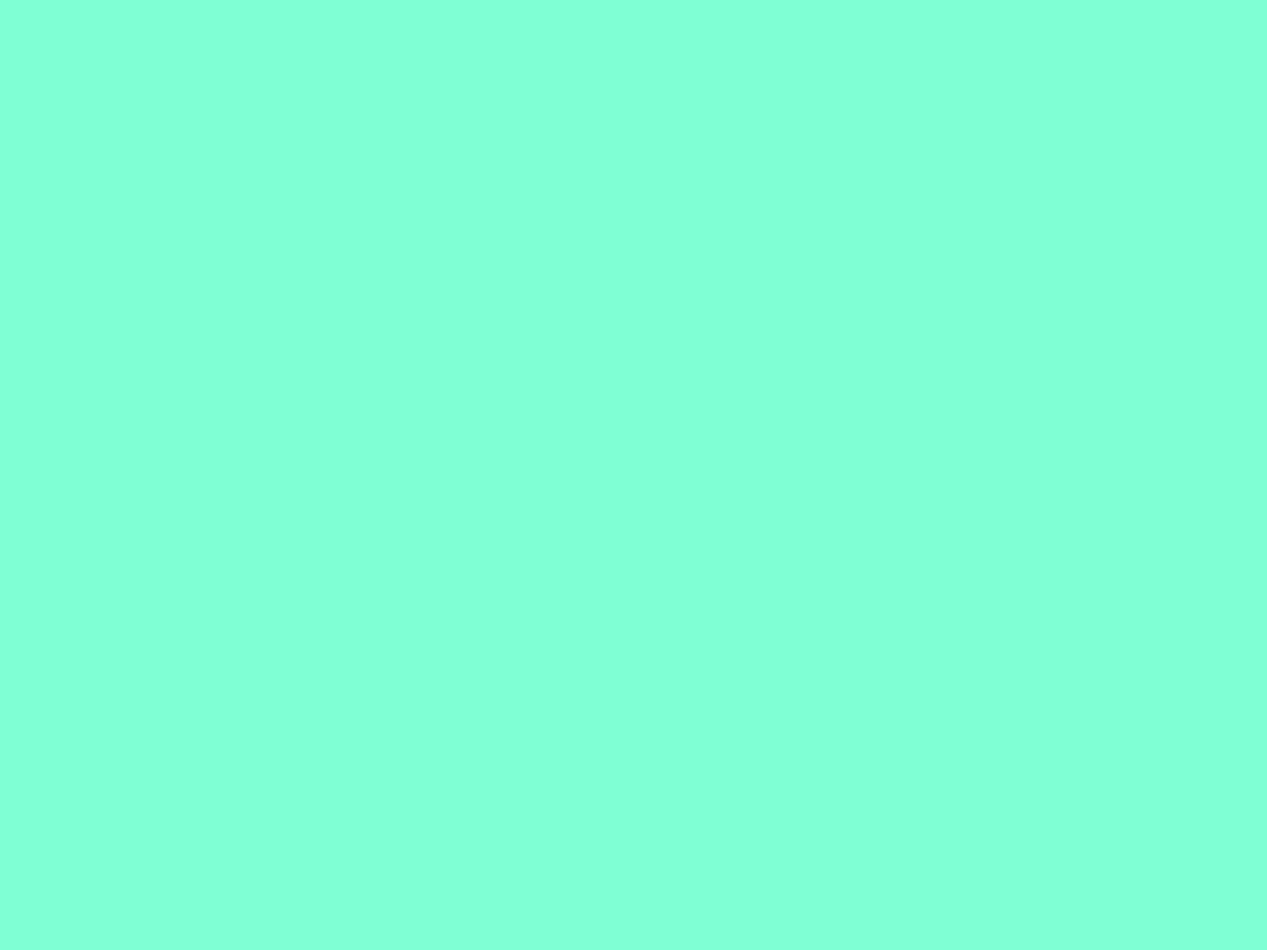
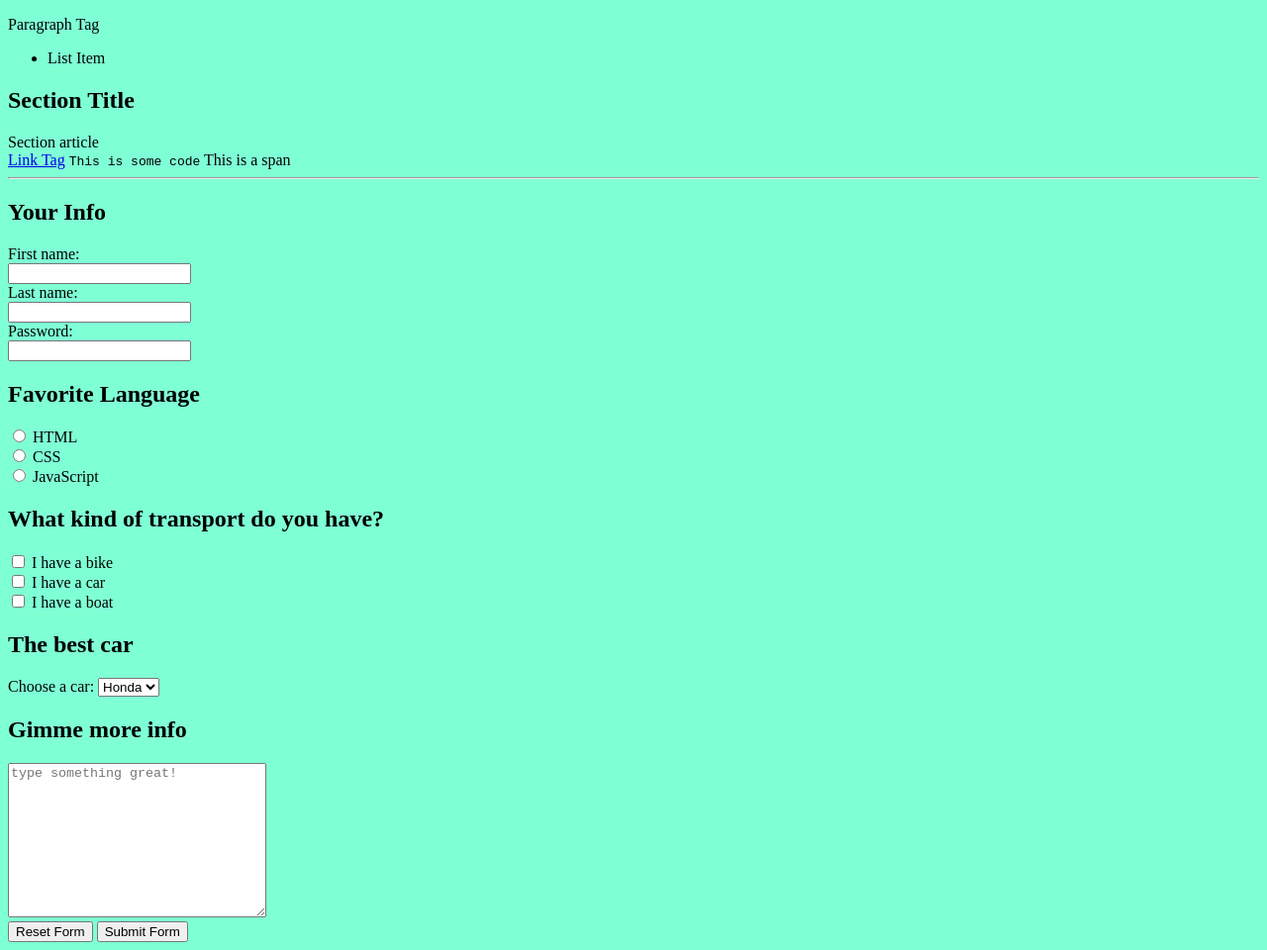
Before and after one commit to shalane-proctor/html-css, a plain HTML site: page index.html in a window 1280 px wide. Shown: the whole page at 99% size. Before the commit the page ends 800 px from the top, so only its background shows below. Drawn offline with Linux system fonts and the light colour scheme.

Commit message:
Copied info from codesandbox

```diff
--- a/index.html
+++ b/index.html
@@ -1,13 +1,113 @@
 <!DOCTYPE html>
+<!-- tells the browswer that this document is in html 5.  if the html is uppercase then you have to specify more information (this was done in versions of html before 5.  so just make it lowercase)-->
 <html lang="en">
+  <!-- tells the browser that this is the root of the html document -->
   <head>
+    <!-- container for all the head elements - link, meta, script, style, or title tags -->
     <meta charset="UTF-8" />
-    <meta http-equiv="X-UA-Compatible" content="IE=edge" />
+    <!-- this tells the browser what type of character set you are using.  You will practically always use UTF-8 as its the prefered standard for html-->
     <meta name="viewport" content="width=device-width, initial-scale=1.0" />
-    <title>HTML-CSS</title>
+    <!-- this sets the viewport of the site to match the width of the device you are on.  should always include this line -->
+    <meta http-equiv="X-UA-Compatible" content="ie=edge" />
+    <!-- this specifies what versions of ie your site supports.  In this case we are only supporting modern browsers (edge and up) -->
+    <title>Document</title>
+    <!-- Whatever you type here will display in the title tab at the top of the browser -->
     <link rel="stylesheet" href="main.css" />
+    <!-- link to css file -->
   </head>
+  <!-- closes head tag -->
   <body>
+    <!-- section of the document that contains ALL the html -->
+
+    <!-- BLOCK LEVEL ELEMENT EXAMPLES  -->
+    <p>Paragraph Tag</p>
+    <ul>
+      <li>List Item</li>
+    </ul>
+    <section>
+      <h1>Section Title</h1>
+      <article>Section article</article>
+    </section>
+
+    <!-- INLINE ELEMENT EXAMPLES  -->
+    <a href="#">Link Tag</a>
+    <code>This is some code</code>
+    <span>This is a span</span>
+
+    <hr />
+
+    <!-- FORM -->
+    <form>
+      <!-- TEXT INPUTS -->
+      <section class="form_inputs">
+        <h2>Your Info</h2>
+        <label for="fname">First name:</label><br />
+        <input type="text" id="fname" name="fname" /><br />
+        <label for="lname">Last name:</label><br />
+        <input type="text" id="lname" name="lname" /><br />
+        <label for="pwd">Password:</label><br />
+        <input type="password" id="pwd" name="pwd" />
+      </section>
+
+      <!-- RADIOS -->
+      <!-- NOTICE THE NAMES ON EACH INPUT IS THE SAME BUT THE IDS ARE DIFFERENT -->
+      <section class="form_radios">
+        <h2>Favorite Language</h2>
+        <input type="radio" id="html" name="fav_language" value="HTML" />
+        <label for="html">HTML</label><br />
+        <input type="radio" id="css" name="fav_language" value="CSS" />
+        <label for="css">CSS</label><br />
+        <input
+          type="radio"
+          id="javascript"
+          name="fav_language"
+          value="JavaScript"
+        />
+        <label for="javascript">JavaScript</label>
+      </section>
+
+      <!-- CHECKBOXES -->
+      <section class="form_checkboxes">
+        <h2>What kind of transport do you have?</h2>
+        <input type="checkbox" id="vehicle1" name="vehicle1" value="Bike" />
+        <label for="vehicle1"> I have a bike</label><br />
+        <input type="checkbox" id="vehicle2" name="vehicle2" value="Car" />
+        <label for="vehicle2"> I have a car</label><br />
+        <input type="checkbox" id="vehicle3" name="vehicle3" value="Boat" />
+        <label for="vehicle3"> I have a boat</label>
+      </section>
+
+      <!-- SELECT -->
+      <section class="form_select">
+        <h2>The best car</h2>
+        <label for="cars">Choose a car:</label>
+        <select id="cars" name="cars">
+          <option value="honda">Honda</option>
+          <option value="saab">Saab</option>
+          <option value="fiat">Fiat</option>
+          <option value="audi">Audi</option>
+        </select>
+      </section>
+
+      <!-- TEXTAREA -->
+      <section class="form_textarea">
+        <h2>Gimme more info</h2>
+        <textarea
+          name="message"
+          rows="10"
+          cols="30"
+          placeholder="type something great!"
+        ></textarea>
+      </section>
+
+      <!-- RESET BUTTON -->
+      <button type="reset">Reset Form</button>
+      <!-- SUBMIT BUTTON -->
+      <button type="submit">Submit Form</button>
+    </form>
+
     <script src="main.js"></script>
   </body>
+  <!-- closing tag for body -->
 </html>
+<!-- closing tag for html -->
--- a/main.js
+++ b/main.js
@@ -1 +1,9 @@
-console.log("HTML & CSS");
+// SNEAK PEEK
+// document.querySelector('article').innerHTML = 'From JS';
+
+const form = document.querySelector("form");
+
+form.addEventListener("submit", (e) => {
+  // e.preventDefault();
+  console.log("You submitted the form!");
+});
```
